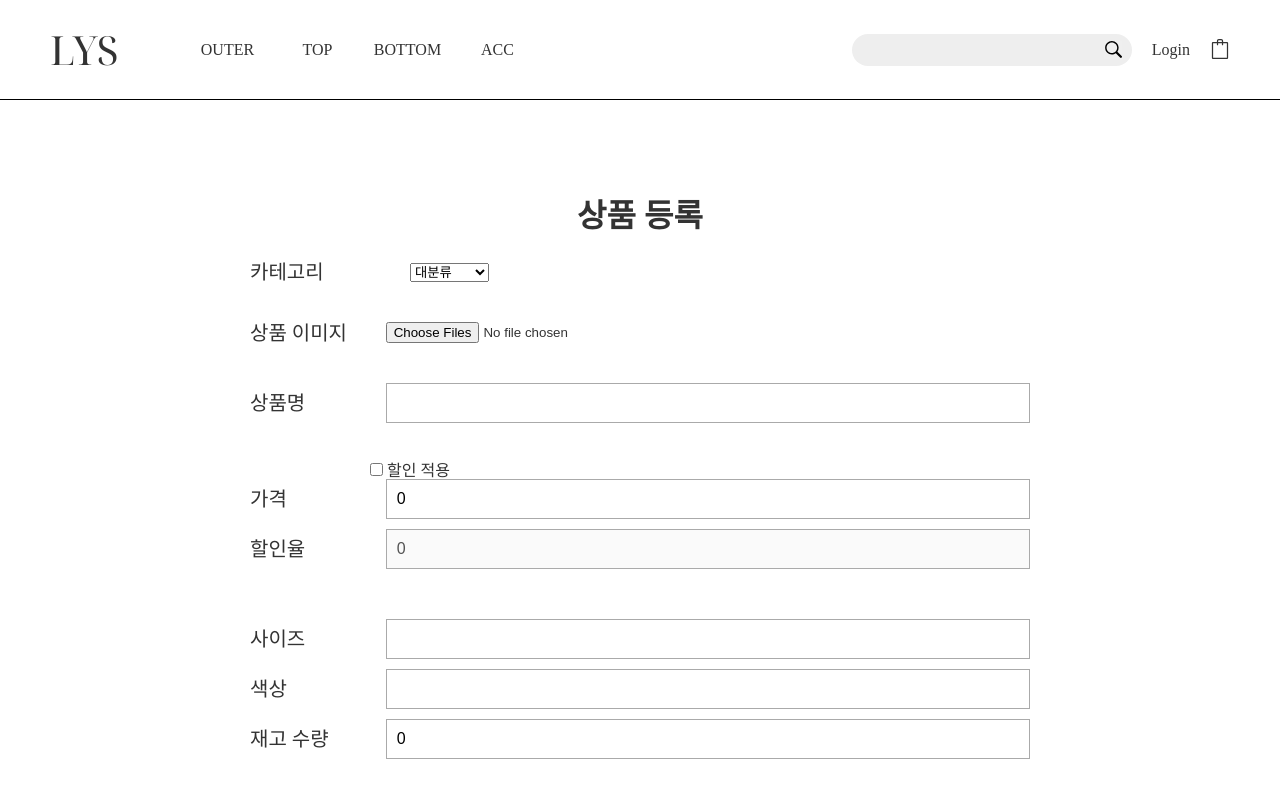
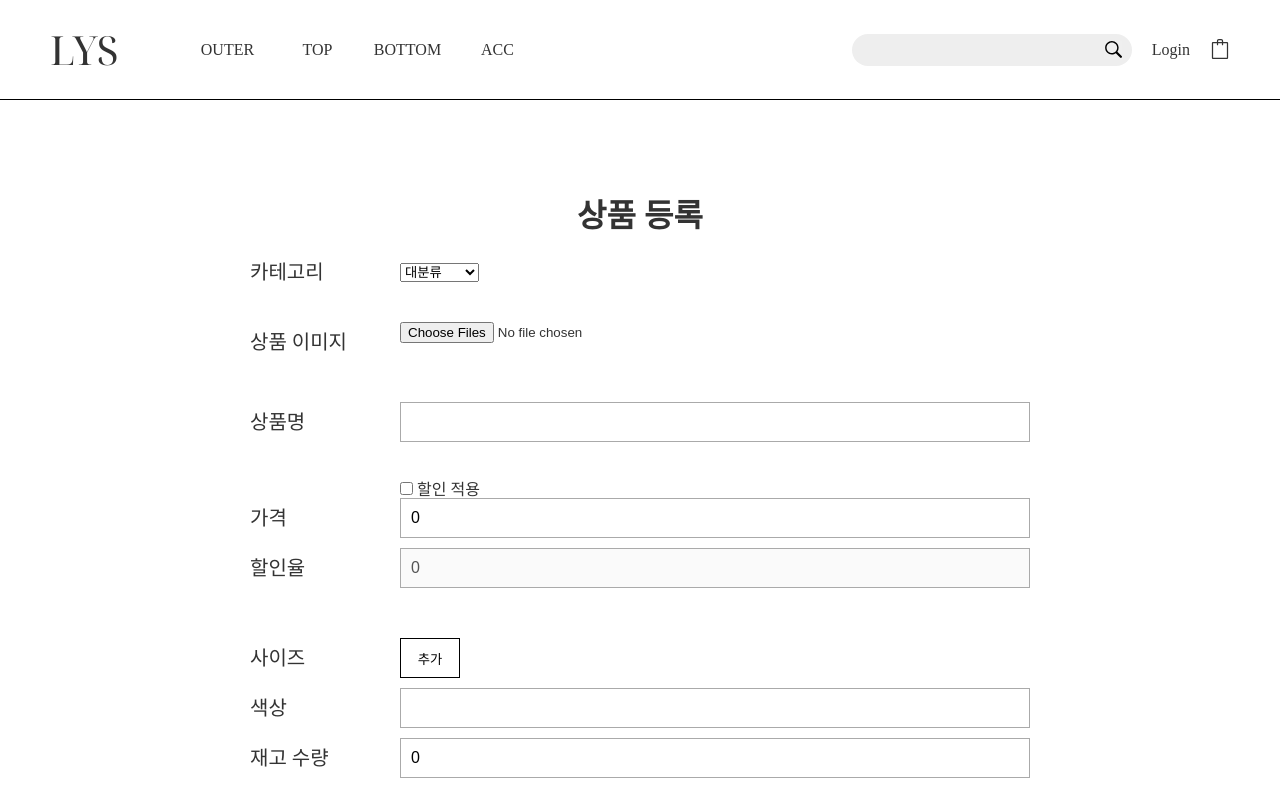
Before and after one commit to SuperMiniBeans/Front, a React (Create React App) app: page /admin/add in a window 1280 px wide. Shown: the top 798 px of the page. Built offline with nearby package versions, Linux system fonts and the light colour scheme.

Commit message:
[FEAT] 사이즈 옵션 추가 구현

```diff
--- a/src/pages/AddProduct.js
+++ b/src/pages/AddProduct.js
@@ -1,5 +1,5 @@
 import styled from "styled-components";
-import { useState } from "react";
+import { useState, useRef, useEffect } from "react";
 import { useNavigate } from "react-router-dom";
 import axios from "axios";
 
@@ -98,6 +98,50 @@ function AddProduct() {
   //   console.log('할인가', dscntPrice);
   // }
 
+
+
+
+  const [sizes, setSizes] = useState([]);
+  const [newSize, setNewSize] = useState('');
+  const [showInput, setShowInput] = useState(false);
+  const inputFocus = useRef(null);
+
+  const handleAddSize = () => {
+    setShowInput(true);
+  };
+
+  const handleSizeChange = e => {
+    setNewSize(e.target.value);
+  };
+
+  const handleConfirmSize = () => {
+    if(newSize.trim() === '') {
+      alert("사이즈를 입력해주세요.");
+    }
+    if (sizes.length < 5) {
+      setSizes([...sizes, newSize]);
+    }
+    setNewSize('');
+    setShowInput(false);
+  };
+
+  const handleDeleteSize = (index) => {
+    const updateSizes = sizes.filter((_, i) => i !== index);
+    setSizes(updateSizes);
+  }
+
+  // autofocus설정 (리액트에서 동적으로 autofocus 설정할 때는 useRef사용하기)
+  useEffect(() => {
+    if (showInput && inputFocus.current) {
+      inputFocus.current.focus();
+    }
+  }, [showInput]);
+
+  console.log('sizes', sizes);
+
+
+
+
   // 등록하기 버튼 누르면 실행
   const onAddSubmit = () => {
     /* 필수 항목을 모두 입력해야 제출 할 수 있도록 유효성 검사 해주기( ) */
@@ -115,7 +159,10 @@ function AddProduct() {
     formData.append('productPrice', productPrice);
     formData.append('discountRate', discountRate);
     // formData.append('discountPrice', discountPrice);
-    formData.append('productSize', productSize);
+    for(let i = 0; i<sizes.length; i++) {
+      formData.append('productSize', sizes[i]);
+    }
+    // formData.append('productSize', sizes);
     formData.append('productColor', productColor);
     formData.append('productQuantity', productQuantity);
     formData.append('productExplanation', productExplanation);
@@ -146,6 +193,7 @@ function AddProduct() {
         console.log('실패!');
       });
   }
+
 
   return(
     <AddProductWrap>
@@ -189,7 +237,7 @@ function AddProduct() {
             </AddINputWrap>
           </div>
 
-          <div id="p_name_box">
+          <div id="p_img_box">
             <AddINputWrap>
               <label>상품 이미지</label>
               <div className="input_box">
@@ -240,9 +288,25 @@ function AddProduct() {
           <div id="p_info_box">
             <AddINputWrap>
               <label>사이즈</label>
-              <div  className="input_box">
+              {/* <div  className="input_box">
                 <AddINput type="text" name="productSize" value={productSize} onChange={handleInputChange}/>
+              </div> */}
+
+              {sizes.map((size, index) => (
+                  <div className="new_option_box" key={index}>
+                    <div className="option_value" >{size}</div>
+                    <div className="del_box" onClick={() => handleDeleteSize(index)}><span id="del_icon"></span></div>
                   </div>
+                ))}
+                {!showInput && sizes.length < 5 && (
+                  <div><button className="add_option_btn" onClick={handleAddSize}>추가</button></div>
+                )}
+                {showInput && (
+                  <div className="add_option_box">
+                    <input className="add_option_input" type="text" value={newSize} onChange={handleSizeChange} ref={inputFocus} />
+                    <button className="confirm_option_btn" onClick={handleConfirmSize}>확인</button>
+                  </div>
+                )}
             </AddINputWrap>
 
             <AddINputWrap>
@@ -260,29 +324,31 @@ function AddProduct() {
             </AddINputWrap>
           </div> {/* p_info_box */}
 
+          <div id="p_info_box2">
             <AddINputWrap>
               <label>상품 설명</label>
-            <div className="input_box">
+              <div className="textarea_box">
                 <AddTextArea type="text" name="productExplanation" id="explanation" value={productExplanation} onChange={handleInputChange} />
               </div>
             </AddINputWrap>
 
             <AddINputWrap>
               <label>사이즈 안내</label>
-            <div className="input_box">
+              <div className="textarea_box">
                 <AddTextArea type="text" name="productExplanation1" id="size_guide" value={productExplanation1} onChange={handleInputChange} />
               </div>
             </AddINputWrap>
 
             <AddINputWrap>
               <label>배송 및 <br /> 환불 안내</label>
-            <div className="input_box">
+              <div className="textarea_box">
                 <AddTextArea type="text" name="productExplanation2" id="shipping_guide" value={productExplanation2} onChange={handleInputChange} />
               </div>
             </AddINputWrap>
+          </div>
         </form>
 
-          <div className="addbtn_box">
+          <div className="product_addbtn_box">
             <AddProductBtn type="submit" onClick={onAddSubmit}>등록</AddProductBtn>
           </div>
         </div> {/* align_center */}
@@ -308,13 +374,114 @@ const AddProductWrap = styled.div`
   }
 
   #p_cate_box,
+  #p_img_box,
   #p_name_box,
   #p_price_box,
   #p_info_box {
     margin-bottom: 40px;
   }
 
-  .addbtn_box {
+  #p_info_box {
+    .new_option_box {
+      position: relative;
+      display: flex; // .del_box 가운데 정렬
+      justify-content: center; // .del_box 가운데 정렬(수평)
+      padding: 0 10px;
+      height: 40px;
+      margin-right: 10px;
+      align-items: center; // .del_box 가운데 정렬(수직)
+      border-radius: 10px;
+      background-color: #eee;
+
+      // x 아이콘
+      .del_box {
+        position: relative;
+        width: 20px;
+        height: 20px;
+        margin-left: 8px;
+        cursor: pointer;
+        transition: all 0.3s;
+
+        &:hover {
+          border-radius: 4px;
+          background-color: #ccc;
+        }
+
+        #del_icon:before,
+        #del_icon:after {
+          position: absolute;
+          top: 16%; // before, after요소 가운데 정렬
+          left: 48%; // before, after요소 가운데 정렬
+          width: 1px;
+          height: 14px;
+          content: '';
+          background: #000;
+        }
+
+        #del_icon:before {
+          transform: rotate(45deg);
+        }
+
+        #del_icon:after {
+          transform: rotate(-45deg);
+        }
+      }
+    }
+  }
+
+  // 추가 버튼
+  .add_option_btn {
+    width: 60px;
+    height: 40px;
+    border: none;
+    border: 1px solid #000;
+    cursor: pointer;
+    transition: all 0.3s;
+    background-color: #fff;
+
+    &:hover {
+      background-color: #000;
+      color: #fff;
+    }
+  }
+
+  .add_option_box {
+    height: 40px;
+    padding: 8px;
+    border-radius: 10px;
+    border: 1px solid #aaa;
+    // background-color: #eee;
+  }
+
+  .add_option_input {
+    width: 80px;
+    height: 24px;
+    padding-left: 4px;
+    margin-right: 10px;
+    border: none;
+
+    &:focus {
+      outline: none;
+    }
+  }
+
+  .confirm_option_btn {
+    width: 40px;
+    height: 24px;
+    border: none;
+    background-color: #fff;
+    // border: 1px solid #000;
+    border-radius: 4px;
+    cursor: pointer;
+    transition: all 0.3s;
+
+    &:hover {
+      background-color: #000;
+      color: #fff;
+    }
+  }
+
+  .product_addbtn_box {
     display: flex;
     justify-content: center;
     margin-top: 110px;
@@ -329,19 +496,19 @@ const AddINputWrap = styled.div`
   // background-color: pink;
 
   label {
+    flex: 0 0 auto; // 부모 요소에 flex속성을 적용해서 자식요소의 width, margin 등의 속성이 제대로 적용되지 않기 때문에 지정해줌
     width: 140px;
-    margin-right: 20px;
+    margin-right: 10px;
     font-size: 20px;
-    // background-color: #eee;
   }
 
   .input_box {
     width: 100%;
+    height: 40px;
+  }
 
-    input,
-    textarea {
-      width: calc(780px-140px);
-    }
+  .textarea_box {
+    width: 100%;
   }
 `
 
@@ -355,12 +522,12 @@ const AddINput = styled.input`
 `
 
 const DscntChkBox = styled.div`
-  padding-left: 120px;
+  margin-left: calc(140px + 10px);
 `
 
 const AddTextArea = styled.textarea`
   width: 100%;
-  height: 200px;
+  height: 120px;
   padding: 10px;
   resize: none;
   font-family: 'pretendard';
```
Lines whose indentation alone changed are shown as unchanged.
